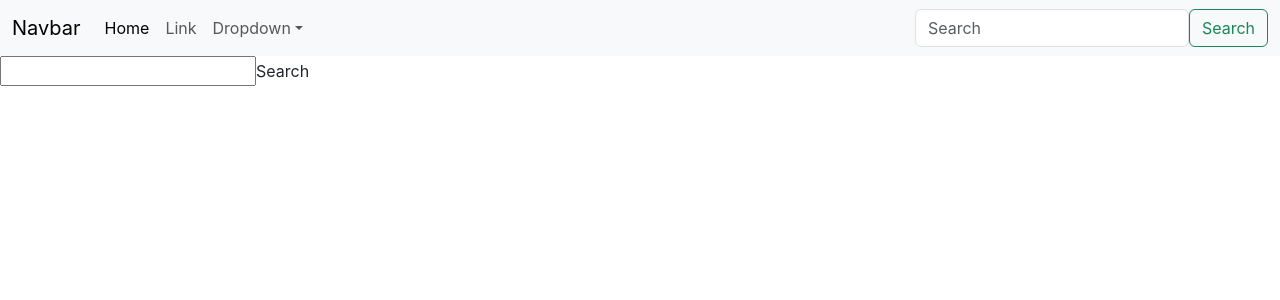
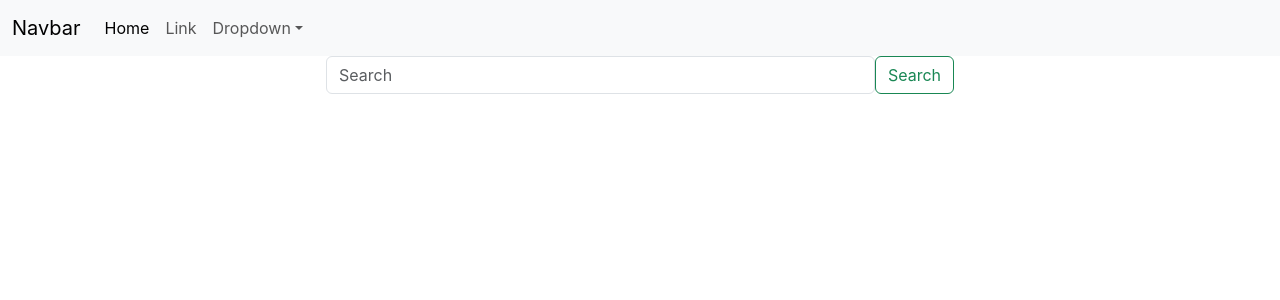
Before and after one commit to GhazanfarAli123/Max-movies, a React (Create React App) app in the folder maxmovies-ui/: page / in a window 1280 px wide. Shown: the top 300 px of the page. Built offline with nearby package versions, Linux system fonts and the light colour scheme.

Commit message:
remove search movies and seasons features from nav bar and implenet  it into home page

```diff
--- a/maxmovies-ui/src/Components/navbar.js
+++ b/maxmovies-ui/src/Components/navbar.js
@@ -1,14 +1,7 @@
 import React ,{useState}from "react"
 
 function navbar() {
-  const [search, setSearch] = useState('')
 
-  const searchBtn = async(e) =>{
-    e.preventDefault()
-     const url = `/search/${search}`;
-     console.log(url)
-     window.open(url,'_self')
-  }
   return (
     <>
       <nav class="navbar navbar-expand-lg bg-body-tertiary">
@@ -35,13 +28,6 @@ function navbar() {
                 </ul>
               </li>
             </ul>
-            <form class="form-inline my-2 my-lg-0">
-              <input class="form-control mr-sm-2" type="search" placeholder="Search" aria-label="Search"
-                value={search}
-                onChange={(e) => setSearch(e.target.value)}
-              />
-              <button class="btn btn-outline-success my-2 my-sm-0" onClick={searchBtn} type="submit">Search</button>
-            </form>
           </div>
         </div>
       </nav>
--- a/maxmovies-ui/src/Pages/HomePage.js
+++ b/maxmovies-ui/src/Pages/HomePage.js
@@ -1,4 +1,4 @@
-import React from 'react'
+import React, { useState } from 'react'
 import Navbar from '../Components/navbar.js'
 
 const HomePage = () => {
@@ -11,13 +11,30 @@ const HomePage = () => {
   // return()=>{
   //   document.removeEventListener("contextmenu",handelContextMenu)
   // }
+  const [search, setSearch] = useState('')
 
+  const searchBtn = async (e) => {
+    e.preventDefault()
+    const url = `/search/${search}`;
+    console.log(url)
+    window.open(url, '_self')
+  }
   return (
     <>
       <Navbar />
       <div className='search'>
-      <div className='search-screen'>
-        <input className='search-bar' type='text'/>Search
+        <div className='row'>
+          <div className='col-3'></div>
+          <div className='col-6'>
+            <form class="form-inline my-2 my-lg-0">
+              <input class="form-control mr-sm-2" type="search" placeholder="Search" aria-label="Search"
+                value={search}
+                onChange={(e) => setSearch(e.target.value)}
+              />
+              <button class="btn btn-outline-success my-2 my-sm-0" onClick={searchBtn} type="submit">Search</button>
+            </form>
+          </div>
+          <div className='col-3'></div>
         </div>
       </div>
     </>
```
Lines whose indentation alone changed are shown as unchanged.
